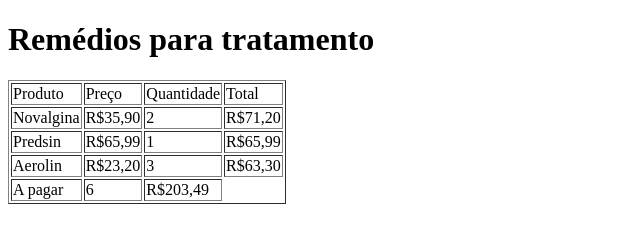
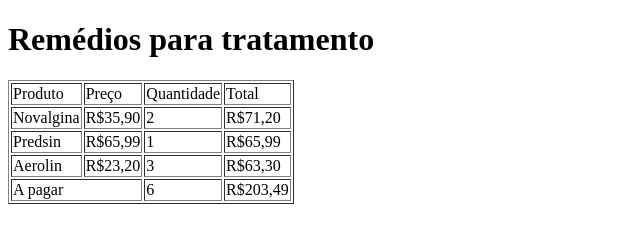
Before and after one commit to PEDROSO02/exerciciosaula_2, a plain HTML site: page Exercicio2.html in a window 1280 px wide. Shown: the whole page, without its empty margins (0-640 px from the left). Drawn offline with Linux system fonts and the light colour scheme.

Commit message:
Mesclagem de celula

```diff
--- a/Exercicio2.html
+++ b/Exercicio2.html
@@ -19,7 +19,7 @@
         </thead>
         <tfoot>
             <tr>
-                <td>A pagar</td>
+                <td colspan="2">A pagar</td>
                 <td>6</td>
                 <td>R$203,49</td>
             </tr>
```
